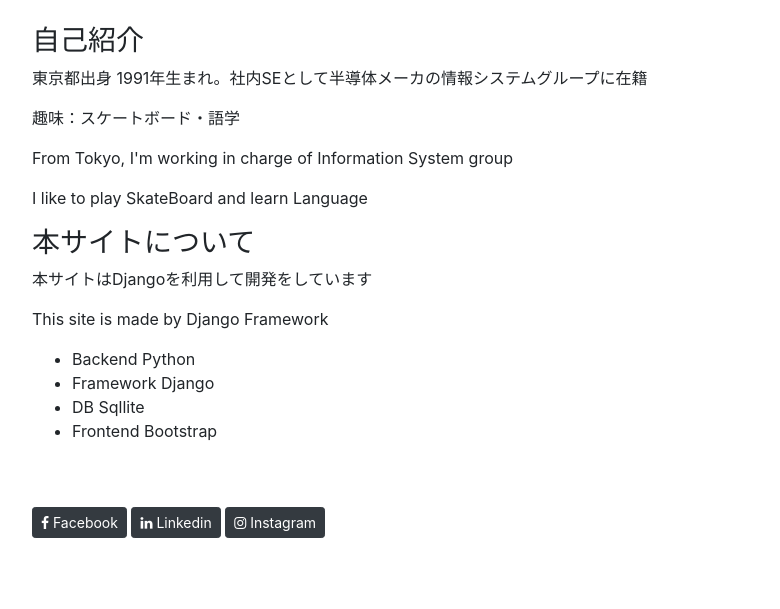
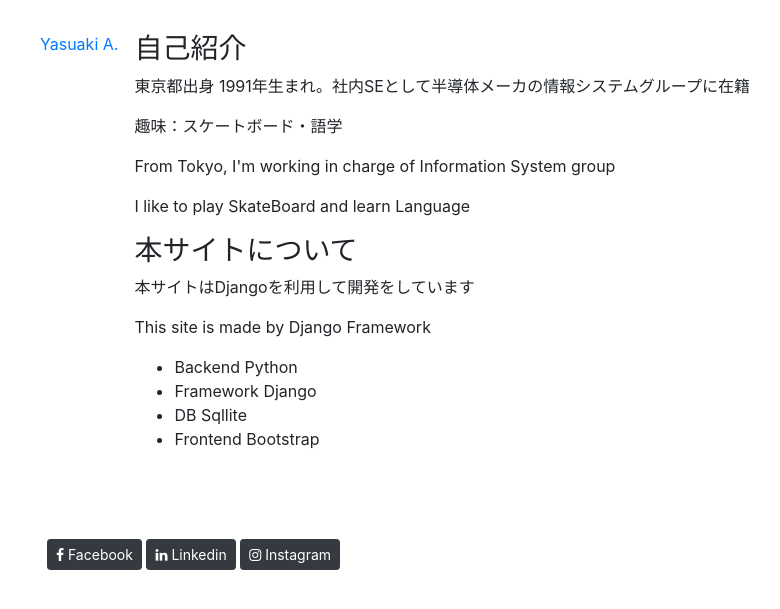
Before and after one commit to yasuaki-0801/djangoblog, a Django app: page /aboutme/ in a window 1280 px wide. Shown: the part 56-665 px from the top of the page, without its empty margins (53-833 px from the left). Run offline with Django 3.2, Linux system fonts and the light colour scheme; some libraries are stand-ins or nearby versions.

Commit message:
google_analytics

```diff
--- a/templates/base.html
+++ b/templates/base.html
@@ -16,6 +16,7 @@
     <!-- Bootstrap CSS -->
     <link rel="stylesheet" href="https://stackpath.bootstrapcdn.com/bootstrap/4.5.0/css/bootstrap.min.css" integrity="sha384-9aIt2nRpC12Uk9gS9baDl411NQApFmC26EwAOH8WgZl5MYYxFfc+NcPb1dKGj7Sk" crossorigin="anonymous">
     <link href="https://maxcdn.bootstrapcdn.com/font-awesome/4.3.0/css/font-awesome.min.css" rel="stylesheet">
+    <script type="text/javascript" src="https://platform.linkedin.com/badges/js/profile.js" async defer></script>
     {% if GOOGLE_ANALYTICS_TRACKING_ID %}
     {% include 'ga.html' %}
     {% endif %}
--- a/templates/cms/aboutme.html
+++ b/templates/cms/aboutme.html
@@ -7,6 +7,9 @@
 
 {% block content %}
 <div class="container">
+<div class="d-flex flex-row bd-highlight mb-3">
+  <div class="LI-profile-badge p-2 bd-highlight"  data-version="v1" data-size="medium" data-locale="en_US" data-type="vertical" data-theme="dark" data-vanity="yasuaki-asano"><a class="LI-simple-link" href='https://jp.linkedin.com/in/yasuaki-asano?trk=profile-badge'>Yasuaki A.</a></div>
+  <div class="p-2 bd-highlight">
 <h3>自己紹介</h3>
 <p>東京都出身 1991年生まれ。社内SEとして半導体メーカの情報システムグループに在籍</p>
 <p>趣味：スケートボード・語学</p>
@@ -24,4 +27,7 @@
   <li>Frontend Bootstrap</li>
 </ul>
 </div>
+</div>
+
+
 {% endblock %}
```
